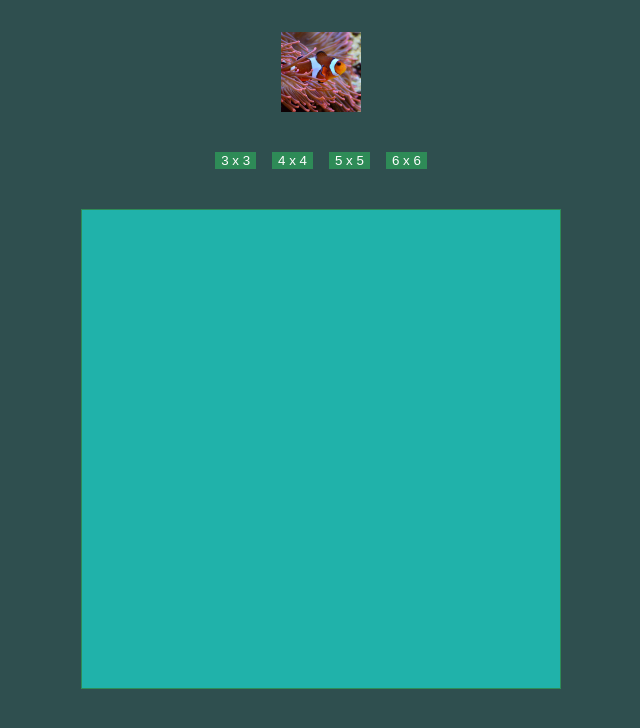
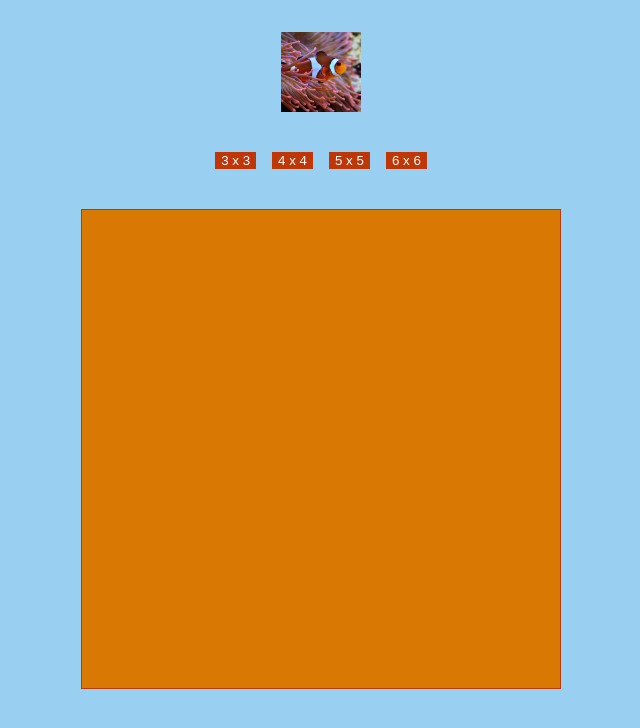
Before and after one commit to NoMariusz/ClickAndSlide, a plain HTML site: page index.html in a window 1280 px wide. Shown: the whole page, without its empty margins (319-959 px from the left). Drawn offline with Linux system fonts and the light colour scheme.

Commit message:
Changed colors and text

```diff
--- a/app.js
+++ b/app.js
@@ -115,7 +115,7 @@ function mix(divideNum){
 
 function checkIfBlocksGoodPositioned(){
     if(blocks.find(block => !block.isInGoodPos()) == undefined){
-        alert('Wow, wygrałeś, super!');
+        alert('Wow, you win, nice!');
     }
 }
 
--- a/style.css
+++ b/style.css
@@ -5,7 +5,7 @@
 }
 
 body{
-    background-color: darkslategrey;
+    background-color: #99D0F2;
 }
 
 #app{
@@ -38,19 +38,19 @@ body{
 #mixButtons button{
     margin: 0.5rem;
     border: none;
-    background-color: seagreen;
+    background-color: #BF3706;
     color: white;
     transition: background 0.5s;
 }
 
 #mixButtons button:hover{
-    background-color:darkseagreen;
+    background-color:#731702;
 }
 
 #board{
     margin-top: 2rem;
-    background-color: lightseagreen;
-    border: 0.1rem solid seagreen;
+    background-color: #D97904;
+    border: 0.1rem solid #BF3706;
     width: 30rem;
     height: 30rem;
     position: relative;
@@ -58,6 +58,6 @@ body{
 
 #board .block {
     position: absolute;
-    background-color:lightseagreen;
+    background-color:#D97904;
     background-repeat: no-repeat;
 }
```
